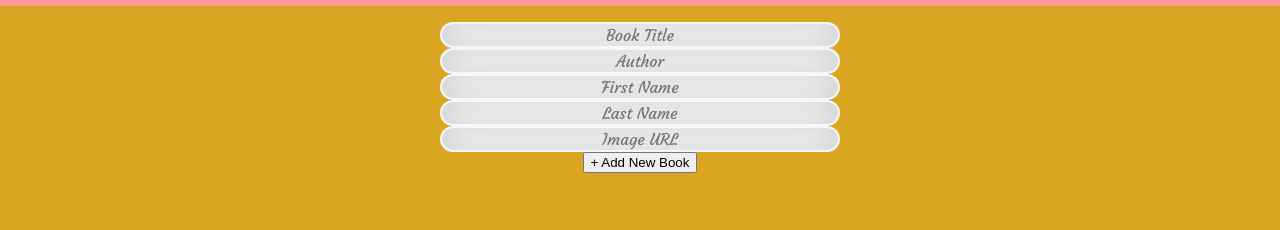
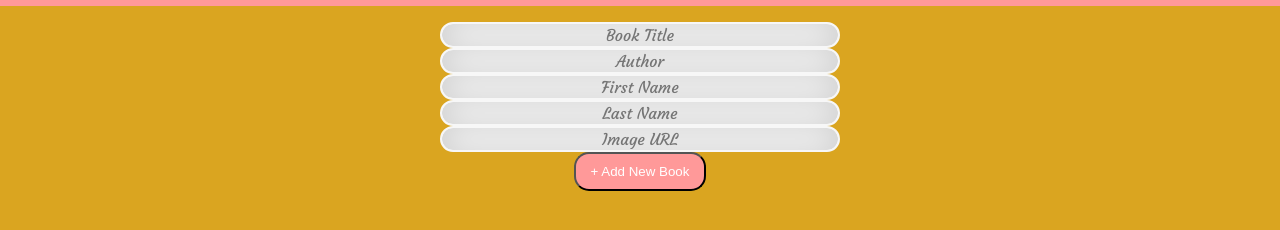
Before and after one commit to facn2/Book-Share-RM, a website: page public/index.html in a window 1280 px wide. Shown: the part 90-320 px from the top of the page. Drawn offline with Linux system fonts and the light colour scheme; files that its build step writes are made by us from their sources; no server answers; files whose address does not match are found by name.

Commit message:
make button work by moving the form div relates #31

```diff
--- a/public/style.css
+++ b/public/style.css
@@ -17,7 +17,7 @@ body {
 .top-center {
   color: white;
   width: 20em;
-  height: 25em;
+  height: 10em;
   position: absolute;
   left: 0;
   right: 0;
@@ -84,6 +84,14 @@ input {
 	box-shadow:inset 0 0 2em rgba(0, 0, 0, 0.2);
 }
 
+button{
+padding: 10px 15px;
+color: #fff;
+background-color: #ff9999;
+border-radius: 15px;
+}
+
+
 /*media*/
 
 @media (max-width: 400px) {
```
Also changed, not shown: public/index.html (+5 -2 lines).
